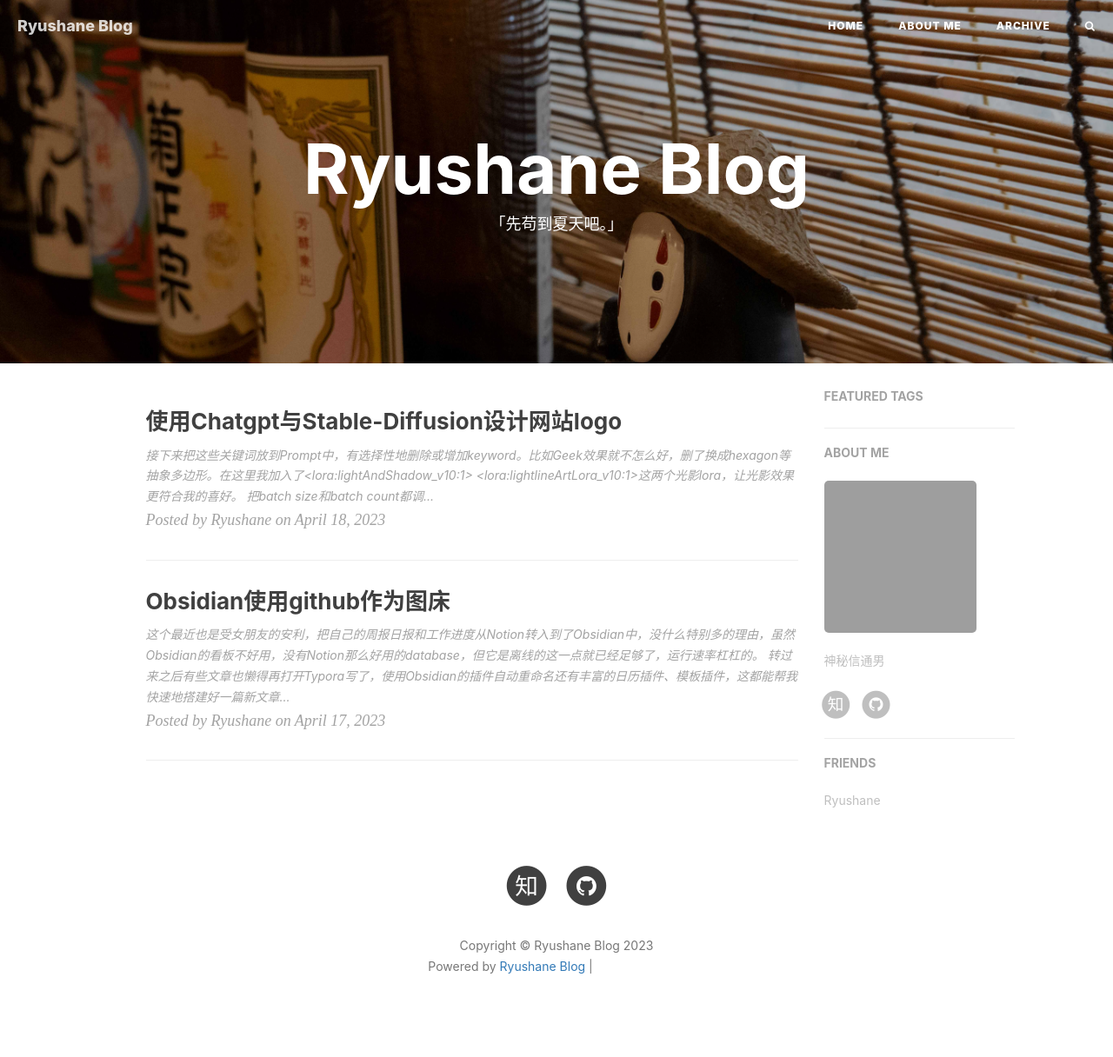
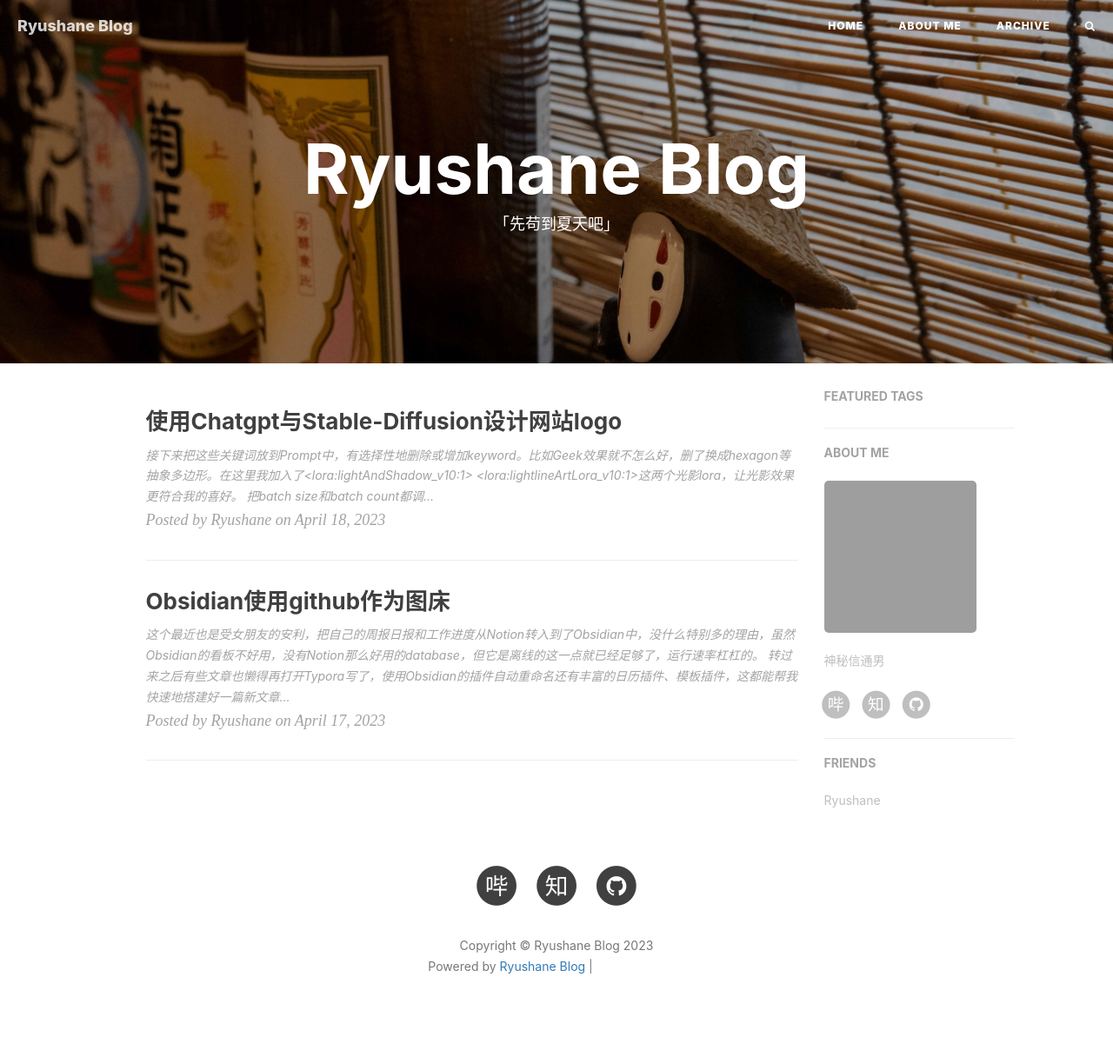
Before and after one commit to Ryushane/Ryushane.github.io, a Jekyll site: the page built from index.html, in a window 1280 px wide. Shown: the whole page at 87% size. Built offline with Jekyll 4.4.1, drawn with Linux system fonts in a browser that asks for light colours; nearby versions of some CDN libraries; the list of posts is cut into pages by our own code; comment, search, counter and statistics services are not loaded; grey boxes are pictures that could not be loaded.

Commit message:
Change bili icon

```diff
--- a/_config.yml
+++ b/_config.yml
@@ -15,7 +15,7 @@
 RSS: false
 # weibo_username: ryuushane
 zhihu_username: ryushane
-# bilibili_username: 3882240
+bilibili_username: 3882240
 github_username: ryushane
 # twitter_username: ryushane
 #facebook_username:  ryushane
--- a/_includes/sns-links.html
+++ b/_includes/sns-links.html
@@ -33,7 +33,7 @@
     <a target="_blank" href="http://space.bilibili.com/{{ site.bilibili_username }}">
       <span class="fa-stack fa-lg">
         <i class="fa fa-circle fa-stack-2x"></i>
-        <i class="fa fa-bilibili fa-stack-1x fa-inverse"></i>
+        <i class="fa  fa-stack-1x fa-inverse">哔</i>
       </span>
     </a>
   </li>
--- a/archive.html
+++ b/archive.html
@@ -1,7 +1,7 @@
 ---
 title: Archive
 layout: default
-description: "「Seize the day.」"
+description: "「Seize the day」"
 header-img: "img/bg-archive.jpg"
 header-mask: 0.3
 ---
--- a/index.html
+++ b/index.html
@@ -1,6 +1,6 @@
 ---
 layout: page
-description: "「先苟到夏天吧。」"
+description: "「先苟到夏天吧」"
 header-mask: 0.3
 ---
 
```
